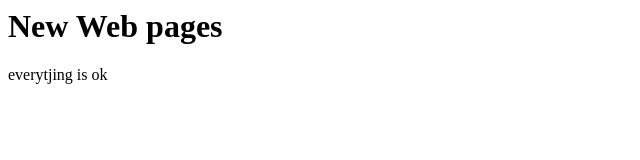
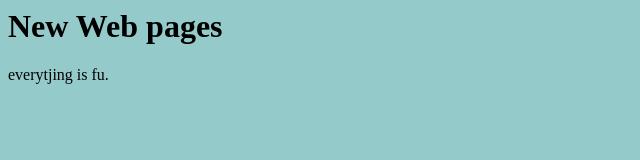
Before and after one commit to joesobient/joesobient.github.io, a plain HTML site: page index.html in a window 1280 px wide. Shown: the whole page, without its empty margins (0-640 px from the left). Drawn offline with Linux system fonts and the light colour scheme.

Commit message:
add index background

```diff
--- a/index.html
+++ b/index.html
@@ -1,6 +1,6 @@
 <html>
-<body>
+<body bgcolor="#95CACA">
 <h1> New Web pages</h1>
-<p>  everytjing is ok </p>
+<p>  everytjing is  fu.</p>
 </body>
 </tml>
```
